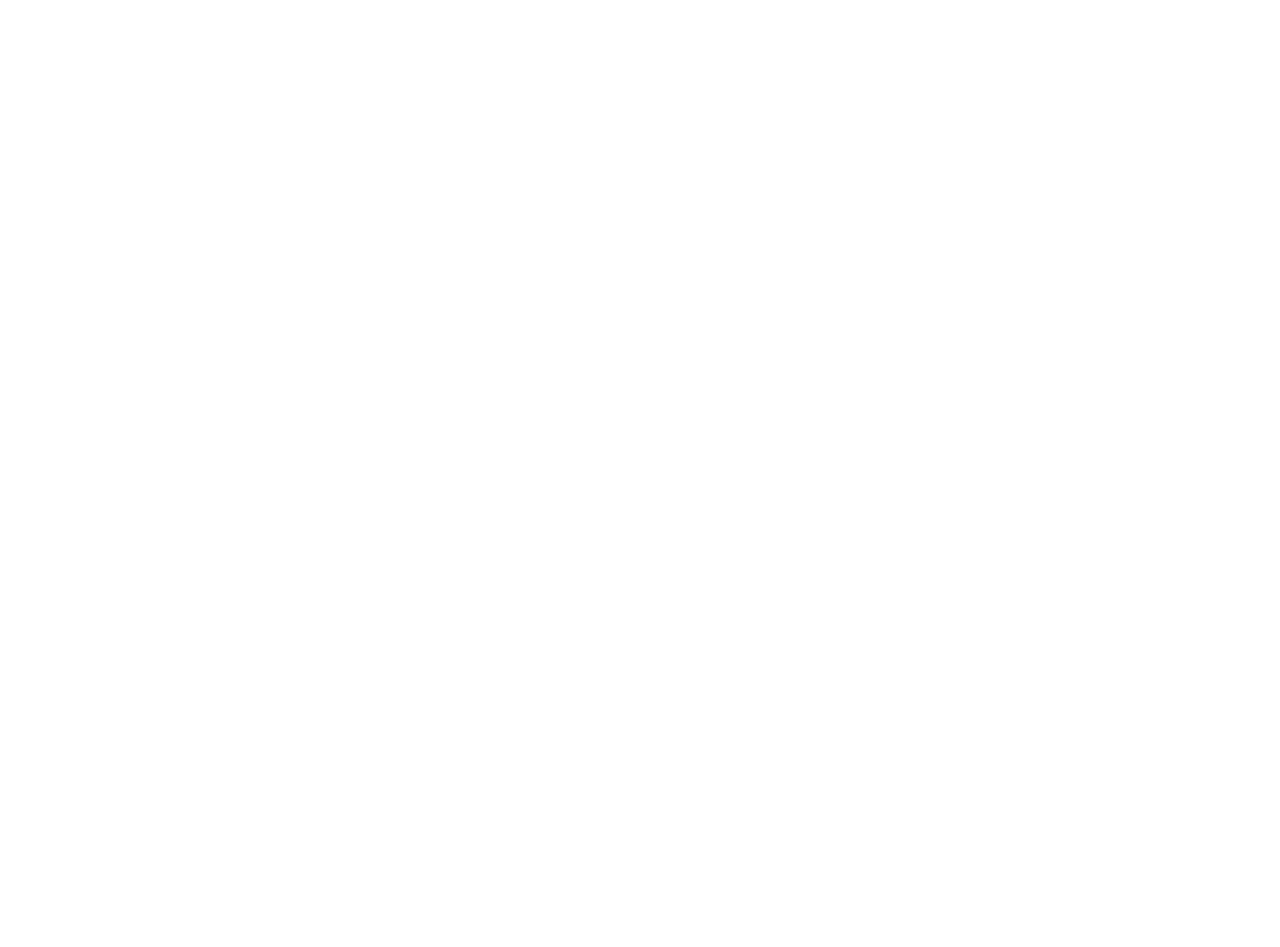
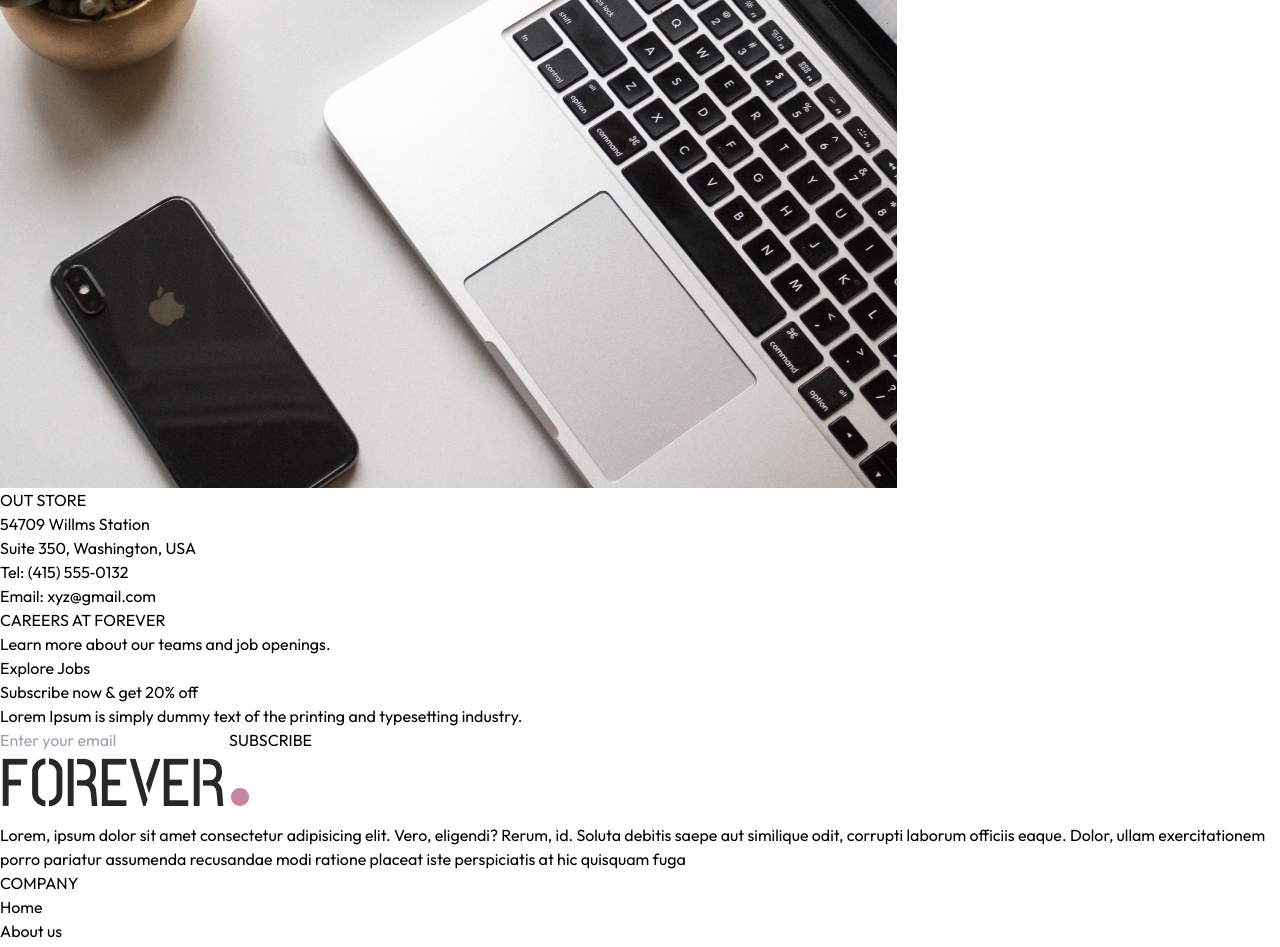
Before and after one commit to OmkarAwhad/Ecomm---Forever, a React (Vite) app in the folder Frontend/: page /contact in a window 1280 px wide. Shown: the part 1028-1975 px from the top of the page. Before the commit the page ends 955 px from the top, so only its background shows below. Built offline with nearby package versions, Linux system fonts and the light colour scheme.

Commit message:
Contact us UI done

```diff
--- a/Frontend/src/pages/About.jsx
+++ b/Frontend/src/pages/About.jsx
@@ -8,7 +8,7 @@
 function About() {
    return (
       <div className="h-full">
-         <div className="text-3xl w-full flex items-center justify-center mt-10 mb-5 ">
+         <div className="text-2xl w-full flex items-center justify-center mt-10 mb-5 ">
             <Title first={"ABOUT"} second={"US"} />
          </div>
          <div className="flex flex-col gap-x-14 my-10 items-center lg:flex-row">
--- a/Frontend/src/pages/Contact.jsx
+++ b/Frontend/src/pages/Contact.jsx
@@ -1,9 +1,36 @@
 /* eslint-disable no-unused-vars */
 import React from 'react'
+import Title from '../components/Title'
+import { assets } from '../assets/frontend_assets/assets'
+import NewsLetterBox from "../components/NewsLetterBox";
 
 function Contact() {
    return (
-      <div>Contact</div>
+      <div className='w-full h-full'>
+         <div className='text-2xl flex items-center justify-center my-8'>
+            <Title first={'CONTACT'} second={'US'} />
+         </div>
+         <div className='flex flex-col mx-20 lg:flex-row items-center gap-10 '>
+            <img src={assets.contact_img} className='w-[590px]' alt="" />
+            <div className='flex flex-col gap-7 text-gray-600'>
+               <p className='font-bold text-gray-600'>OUT STORE</p>
+               <div>
+                  <p>54709 Willms Station </p>
+                  <p>Suite 350, Washington, USA</p>
+               </div>
+               <div>
+                  <p>Tel: (415) 555‑0132</p>
+                  <p>Email: xyz@gmail.com</p>
+               </div>
+               <h1 className='font-bold text-gray-600'>CAREERS AT FOREVER</h1>
+               <p>Learn more about our teams and job openings.</p>
+               <button className='px-10 py-6 border-2 w-fit'>Explore Jobs</button>
+            </div>
+         </div>
+         <div className="h-[400px] p-40 ">
+            <NewsLetterBox />
+         </div>
+      </div>
    )
 }
 
```
